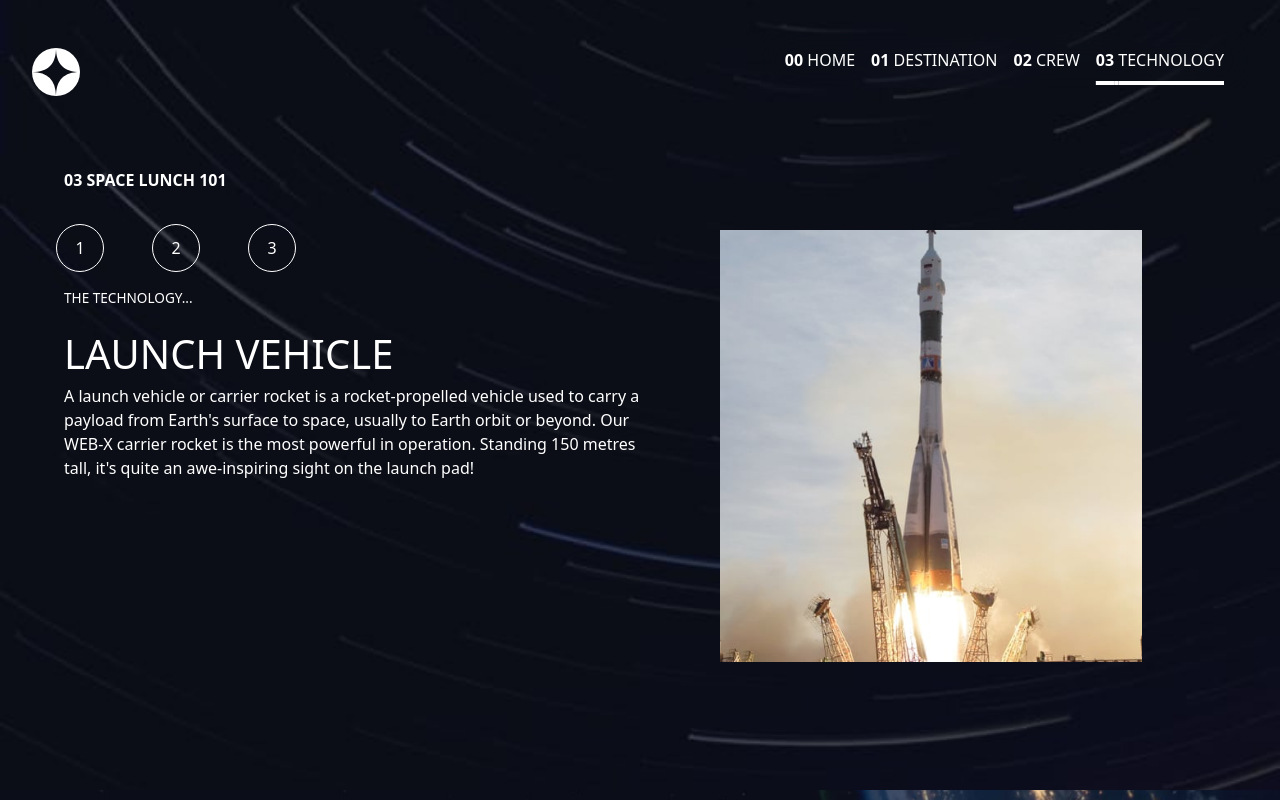
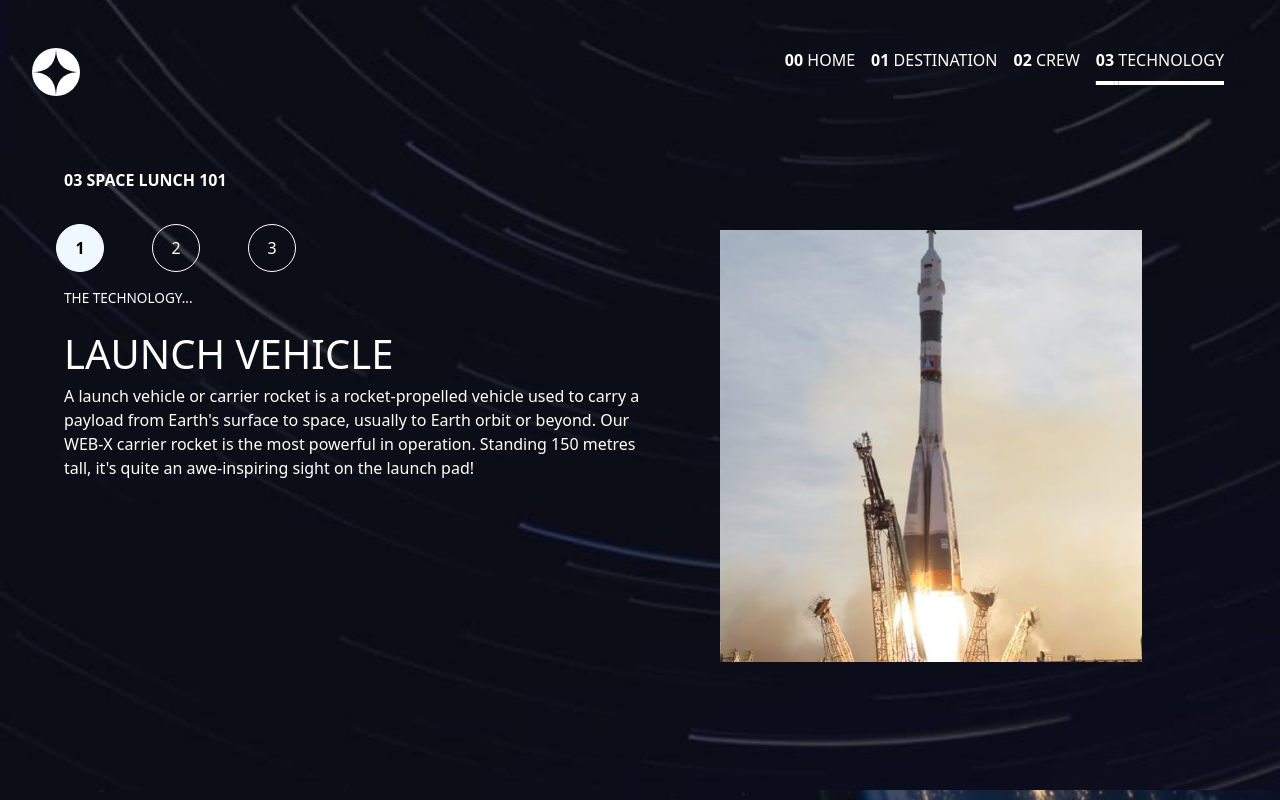
Before and after one commit to noklash/space-tourism-vite-9, a React (Vite) app in the folder my-project/: page /Technology in a window 1280 px wide. In both pictures the pointer is over the element 80 px from the left and 248 px from the top of the page. Built offline with nearby package versions, Linux system fonts and the light colour scheme.

Commit message:
added a hover effect

```diff
--- a/my-project/src/Technology.css
+++ b/my-project/src/Technology.css
@@ -30,6 +30,12 @@
     border-radius: 50%;
     margin-top: 1rem;
     padding-top: .7rem;
+}
+
+.circla:hover{
+    background-color: aliceblue;
+    color: black;
+    font-weight: 700;
 }
 @media(min-width:765px){
     .technology{
```
